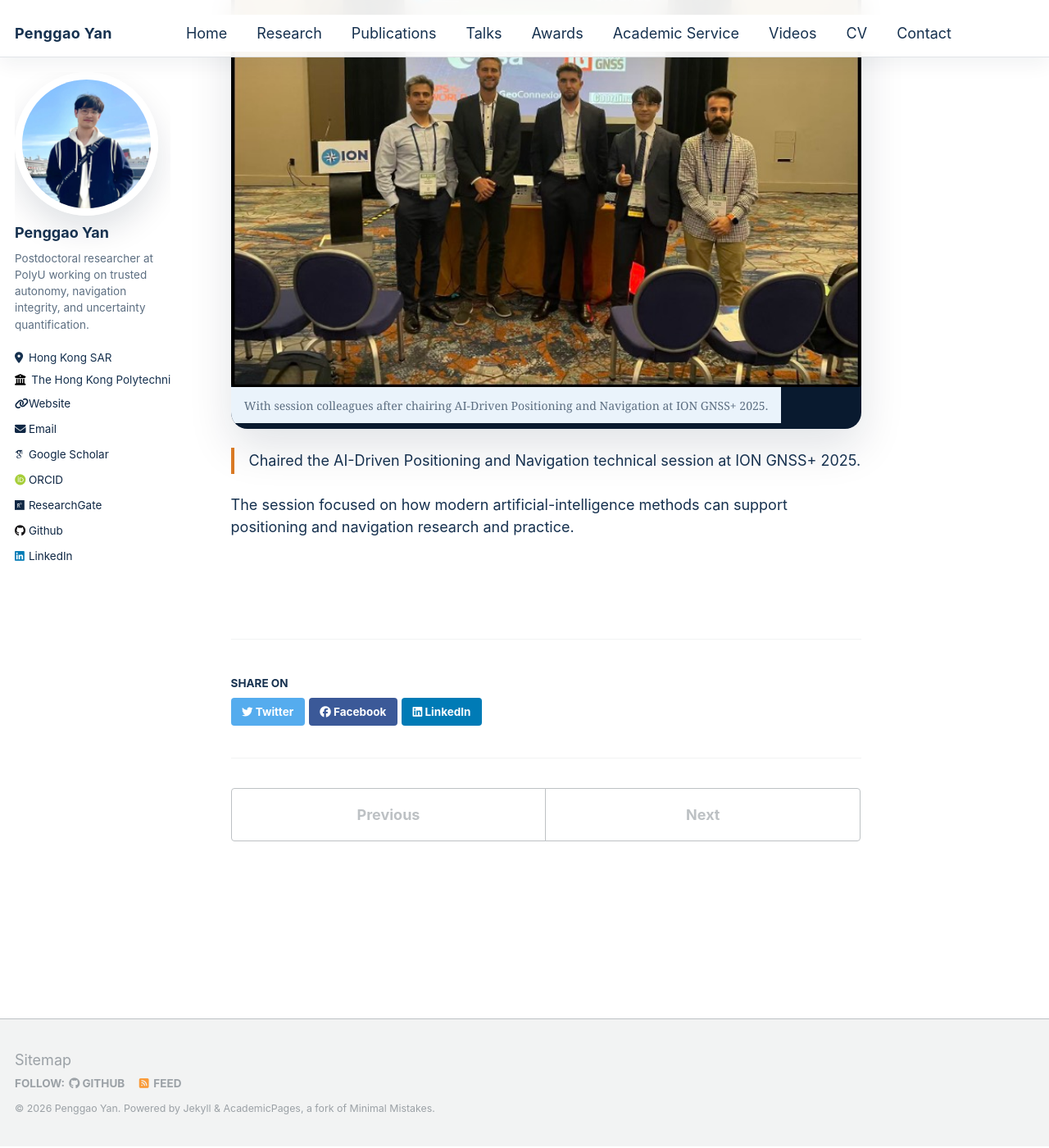
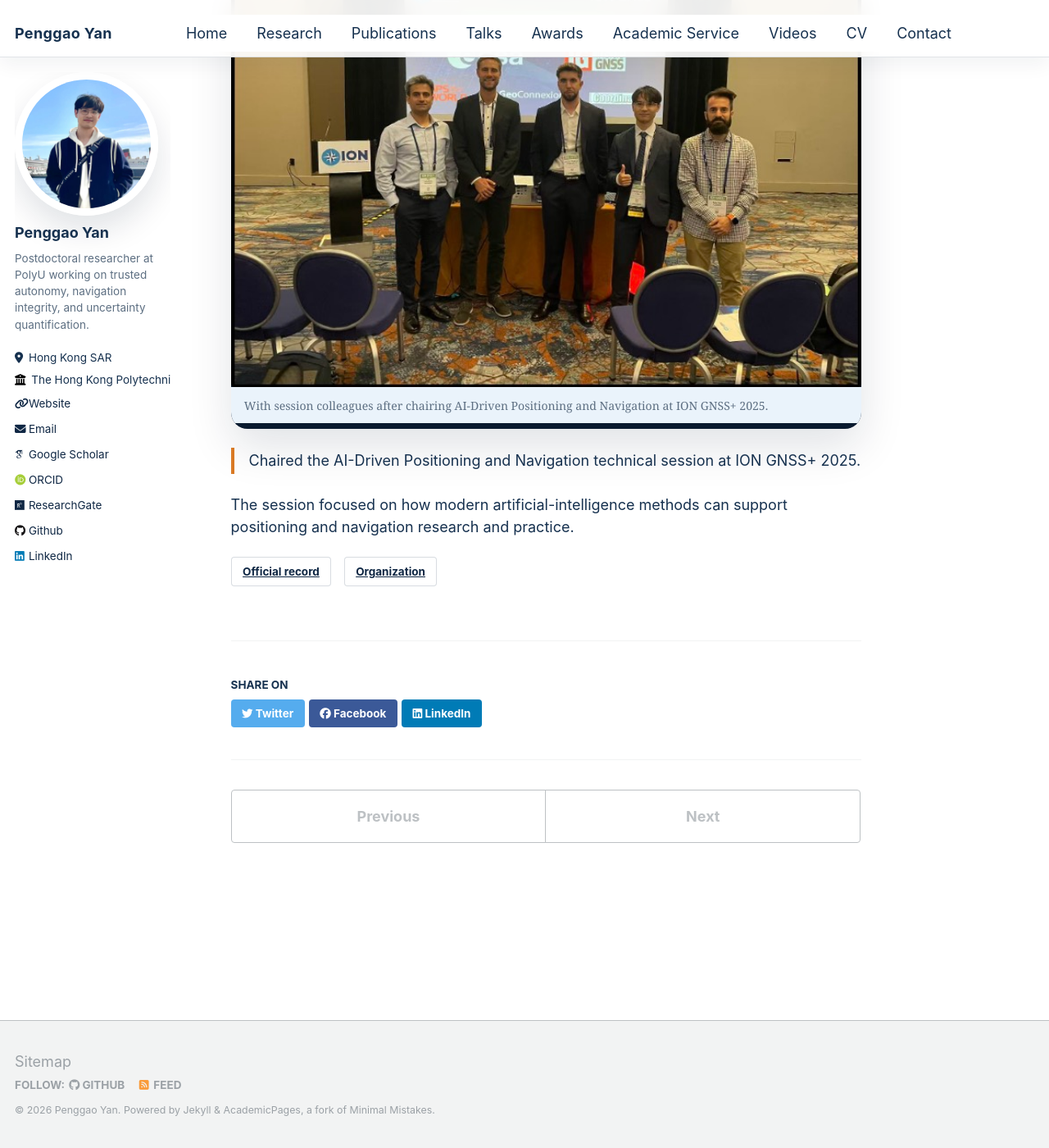
Before and after one commit to JasonYanxx/JasonYanxx.github.io, a Jekyll site: the page built from _service/2025-09-10-ion-gnss-session-chair.md, in a window 1280 px wide and 1400 px high, scrolled down 934 px. Shown: the whole window at 82% size. Built offline with Jekyll 4.4.1, drawn with Linux system fonts in a browser that asks for light colours; some web fonts are replaced.

Commit message:
Fix clipped academic service details
Academic service detail pages could crop image captions and long text in constrained layouts because the global figure flex rule allowed intrinsic-width children to exceed the visible content area. Ghost buttons also inherited the theme's forced white text, making them disappear on their white background until hover.

Scope the service detail layout, reset hero figures and captions to block sizing, allow long content to wrap, and stack resource buttons below 1100px. Restore the intended ghost-button contrast and border while preserving the existing visual design.

Validated with git diff --check, a normal Jekyll build, a safe-mode Jekyll build, and browser DOM/visual checks confirming caption, summary, body text, and both resource buttons remain inside the content column.

```diff
--- a/_layouts/service.html
+++ b/_layouts/service.html
@@ -17,7 +17,7 @@ layout: default
 <div id="main" role="main">
   {% include sidebar.html %}
 
-  <article class="page" itemscope itemtype="https://schema.org/CreativeWork">
+  <article class="page service-page" itemscope itemtype="https://schema.org/CreativeWork">
     {% if page.title %}<meta itemprop="headline" content="{{ page.title | markdownify | strip_html | strip_newlines | escape_once }}">{% endif %}
     {% if page.summary %}<meta itemprop="description" content="{{ page.summary | markdownify | strip_html | strip_newlines | escape_once }}">{% endif %}
 
--- a/_sass/_custom.scss
+++ b/_sass/_custom.scss
@@ -119,14 +119,14 @@ h3[id],
 .btn--ghost,
 .btn--ghost:visited {
   background: #fff;
-  border: 1px solid rgba(15, 39, 68, 0.16);
-  color: var(--site-navy);
+  border: 1px solid rgba(15, 39, 68, 0.16) !important;
+  color: var(--site-navy) !important;
 }
 
 .btn--ghost:hover,
 .btn--ghost:focus {
   border-color: rgba(217, 122, 37, 0.5);
-  color: var(--site-accent);
+  color: var(--site-accent) !important;
 }
 
 .landing-intro {
@@ -877,6 +877,10 @@ h3[id],
 
 .talk-hero,
 .service-hero {
+  display: block;
+  width: 100%;
+  max-width: 100%;
+  min-width: 0;
   overflow: hidden;
   margin: 0 0 1.25rem;
   border-radius: 20px;
@@ -905,19 +909,59 @@ h3[id],
 
 .talk-hero figcaption,
 .service-hero figcaption {
+  display: block;
+  width: 100%;
+  max-width: 100%;
+  min-width: 0;
   padding: 0.65rem 0.9rem;
   background: var(--site-sky);
   color: var(--site-muted);
   font-size: 0.78rem;
+  overflow-wrap: anywhere;
 }
 
 .talk-lede,
 .service-lede {
+  max-width: 100%;
+  min-width: 0;
   padding-left: 1rem;
   border-left: 4px solid var(--site-accent);
   color: var(--site-ink);
   font-size: 1.08rem;
   line-height: 1.8;
+  overflow-wrap: anywhere;
+}
+
+.service-page,
+.service-page .page__inner-wrap,
+.service-page .page__content {
+  min-width: 0;
+  max-width: 100%;
+}
+
+.service-page .page__content > p,
+.service-page .service-page-meta,
+.service-page .quick-actions {
+  max-width: 100%;
+  overflow-wrap: anywhere;
+}
+
+.service-page .quick-actions {
+  min-width: 0;
+}
+
+.service-page .quick-actions .btn {
+  max-width: 100%;
+  white-space: normal;
+  overflow-wrap: anywhere;
+}
+
+@media (max-width: 1100px) {
+  .service-page .quick-actions .btn {
+    flex: 1 1 100%;
+    width: 100%;
+    text-align: center;
+  }
 }
 
 .talk-detail-gallery {
```
